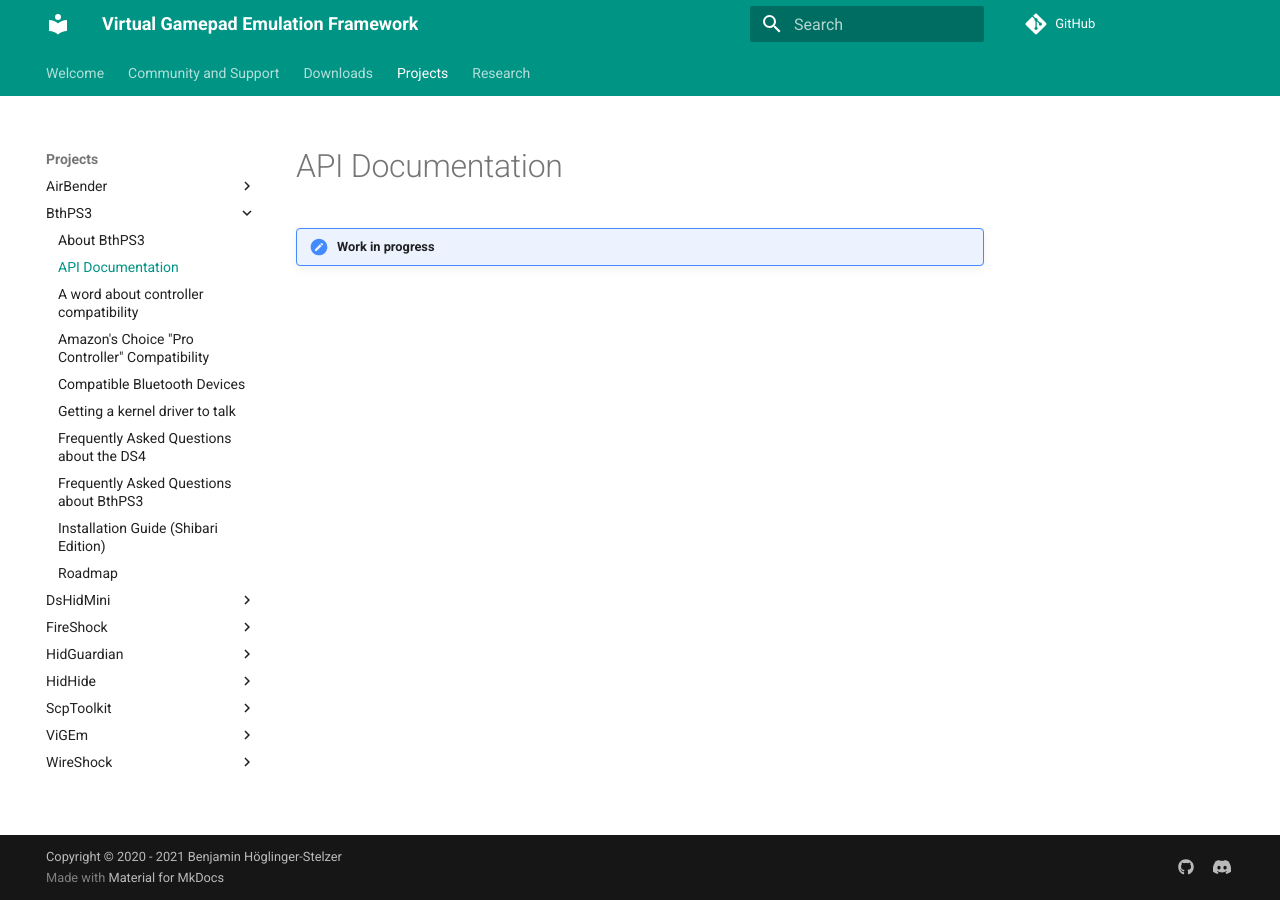
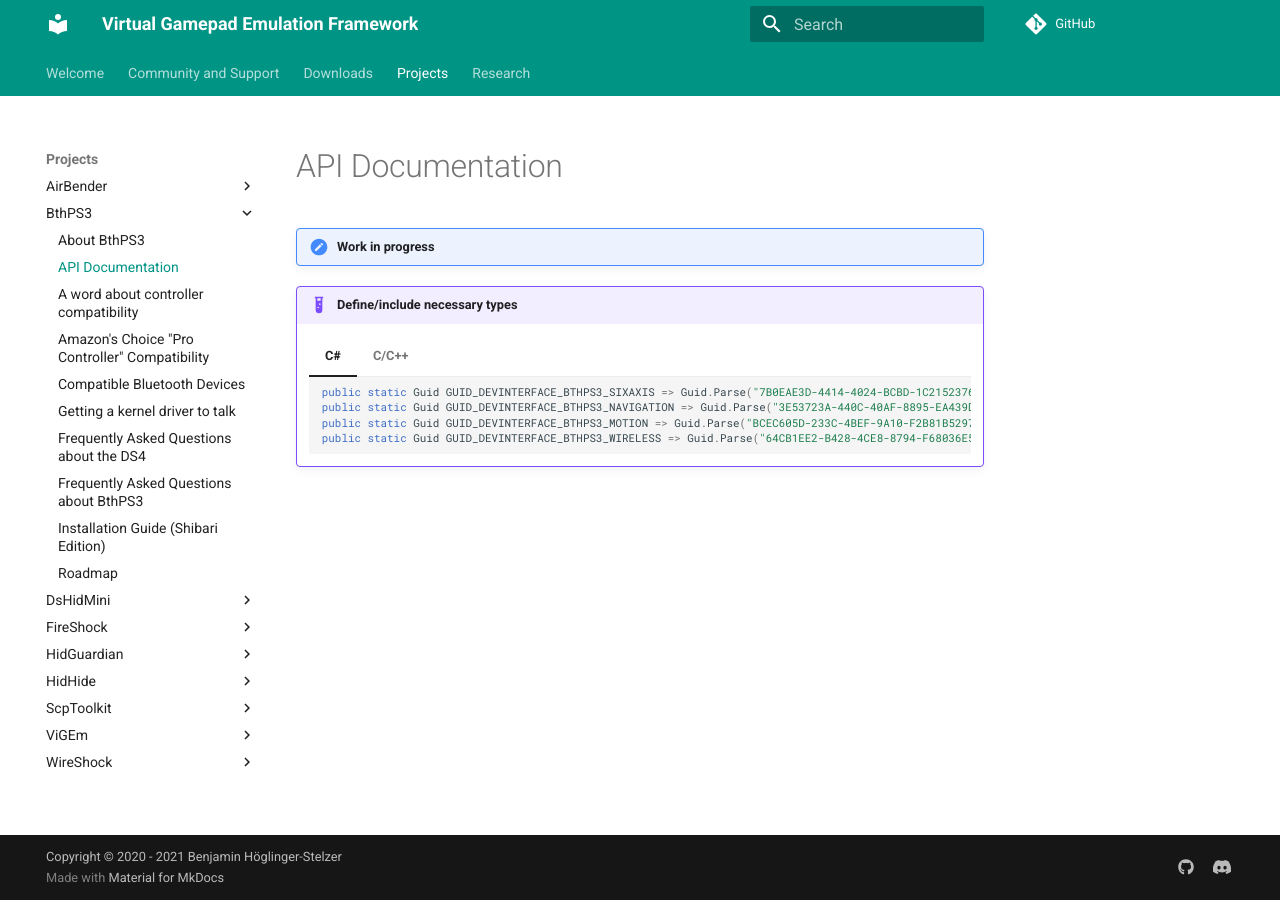
Before and after one commit to nefarius/ViGEm.github.io, an MkDocs documentation site: the page built from docs/projects/BthPS3/API-Documentation.md, in a window 1280 px wide. Built offline with MkDocs 1.6.1 and Material for MkDocs 9.7.7, drawn with Linux system fonts in a browser that asks for light colours; comment, search, counter and statistics services are not loaded.

Commit message:
Updated API-Documentation.md

````diff
--- a/docs/projects/BthPS3/API-Documentation.md
+++ b/docs/projects/BthPS3/API-Documentation.md
@@ -1,3 +1,18 @@
 # API Documentation
 
 !!! important "Work in progress"
+
+!!! example "Define/include necessary types"
+
+    === "C#"
+        ```csharp
+        public static Guid GUID_DEVINTERFACE_BTHPS3_SIXAXIS => Guid.Parse("7B0EAE3D-4414-4024-BCBD-1C21523768CE");
+        public static Guid GUID_DEVINTERFACE_BTHPS3_NAVIGATION => Guid.Parse("3E53723A-440C-40AF-8895-EA439D75E7BE");
+        public static Guid GUID_DEVINTERFACE_BTHPS3_MOTION => Guid.Parse("BCEC605D-233C-4BEF-9A10-F2B81B5297F6");
+        public static Guid GUID_DEVINTERFACE_BTHPS3_WIRELESS => Guid.Parse("64CB1EE2-B428-4CE8-8794-F68036E57BE5");
+        ```
+
+    === "C/C++"
+        ```cpp
+        #include <BthPS3.h>
+        ```
````
